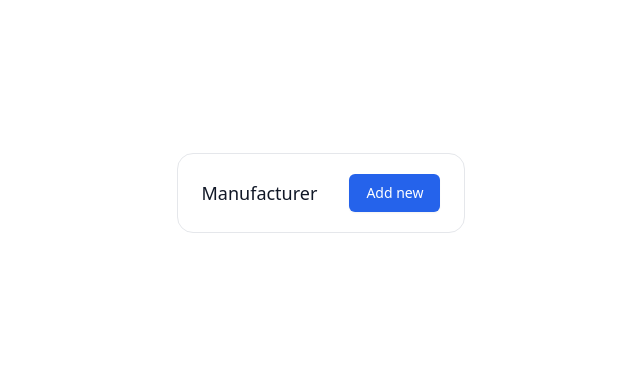
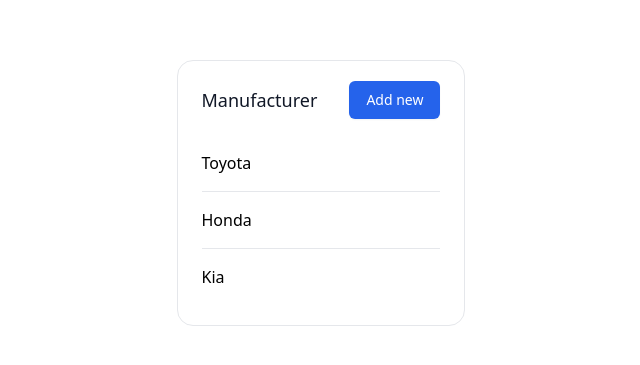
Before and after one commit to SUPERUSER41/sedawn, a Next.js app: page /admin in a window 1280 px wide. Shown: the part 207-572 px from the top of the page, without its empty margins (319-959 px from the left). Built offline with nearby package versions, Linux system fonts and the light colour scheme.

Commit message:
add use manufacturer hook

```diff
--- a/pages/admin/index.tsx
+++ b/pages/admin/index.tsx
@@ -1,11 +1,23 @@
 import type { NextPage } from 'next';
 import Card from '../../components/card';
+import { useManufacturers } from '../../hooks/useManufacturers';
+import List from '../../components/list';
 
 const Admin: NextPage = () => {
+  const { manufacturers } = useManufacturers([
+    { id: 1, name: 'Toyota', isActive: true },
+    { id: 2, name: 'Honda', isActive: true },
+    { id: 3, name: 'Kia', isActive: true },
+  ]);
+
   return (
-    <div className="flex h-screen  items-center justify-center">
+    <div className="flex h-screen items-center justify-center">
       <Card>
         <Card.Header title="Manufacturer" />
+        <List
+          items={manufacturers}
+          render={(manufacturer) => <>{manufacturer.name}</>}
+        />
       </Card>
     </div>
   );
```
